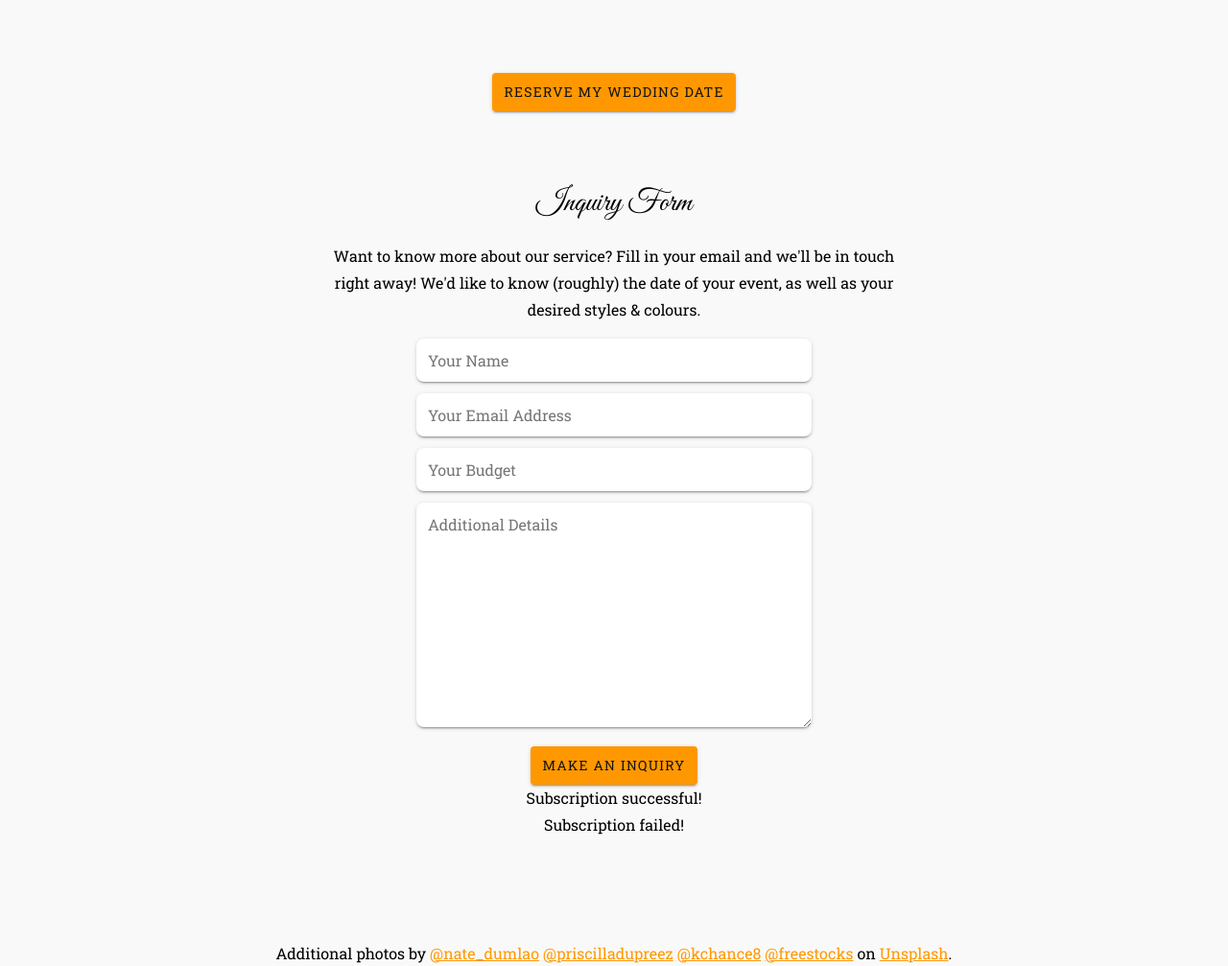
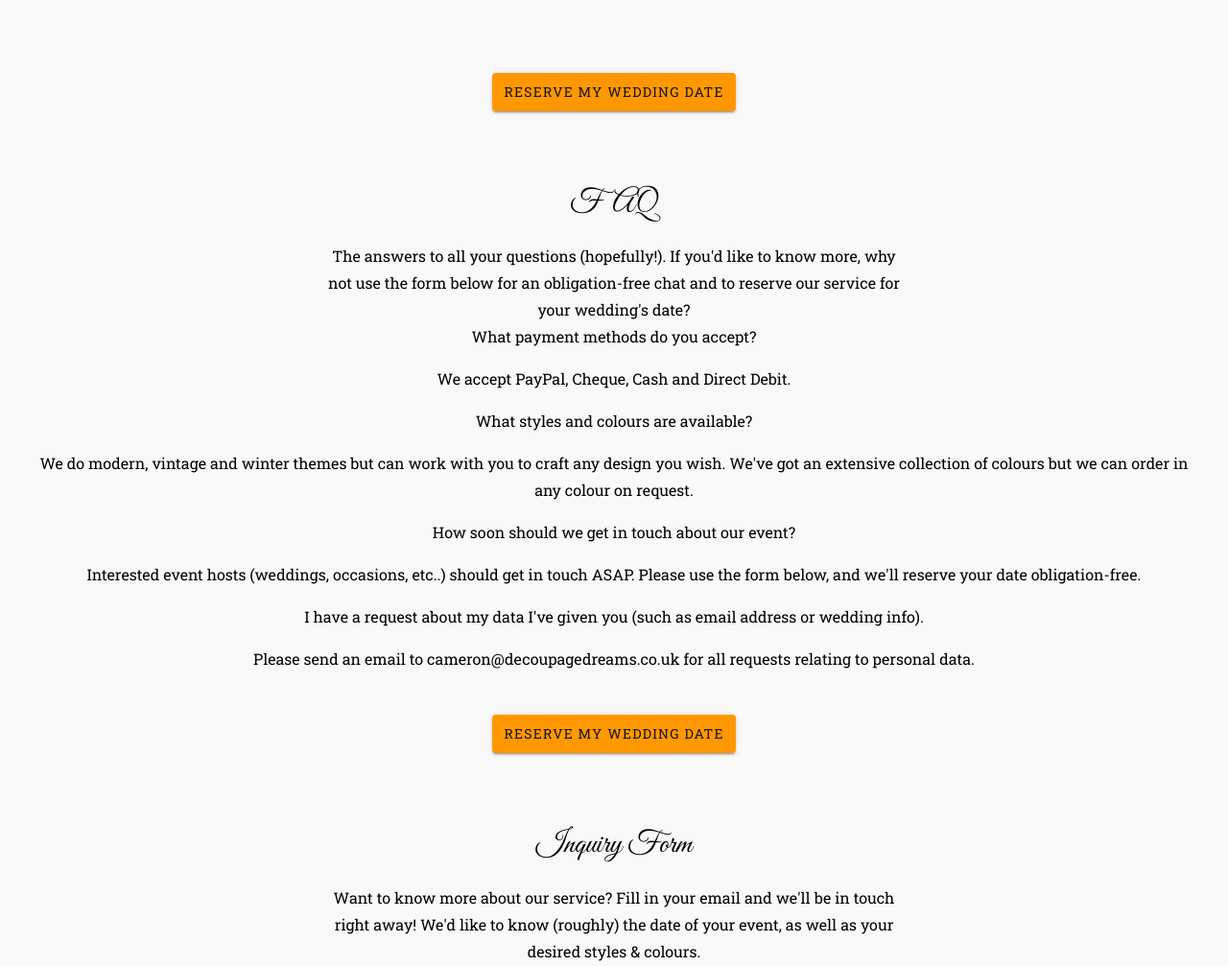
Before and after one commit to GreenishBlue/decoupagedreams.co.uk, a Flask app: template templates/pages/amp_weddings.html in a window 1280 px wide. Shown: the part 2252-3259 px from the top of the page at 96% size. Run offline with Flask 2, Linux system fonts and the light colour scheme; the template is opened without the code that fills it, so the values that code supplies are empty; parts of the project's set-up code (start-up, migrations or seed data) failed here and were passed over; some libraries are stand-ins or nearby versions.

Commit message:
add faq to wedding landing page

```diff
--- a/templates/pages/amp_weddings.html
+++ b/templates/pages/amp_weddings.html
@@ -13,7 +13,32 @@
 
 {% set canonical_url = "https://www.decoupagedreams.co.uk/weddings" %}
 
+{# Set faqs array which will be rendered out in HTML and Microdata (for Google Search #}
+{# https://developers.google.com/search/docs/data-types/faqpage #}
+{% set faqs = {
+  "What payment methods do you accept?": "We accept PayPal, Cheque, Cash and Direct Debit.",
+  "What styles and colours are available?": "We do modern, vintage and winter themes but can work with you to craft any design you wish. We've got an extensive collection of colours but we can order in any colour on request.",
+  "How soon should we get in touch about our event?": "Interested event hosts (weddings, occasions, etc..) should get in touch ASAP. Please use the form below, and we'll reserve your date obligation-free.",
+  "I have a request about my data I've given you (such as email address or wedding info).": "Please send an email to cameron@decoupagedreams.co.uk for all requests relating to personal data.",
+} %}
+
+{% block head %}
+<script type="application/ld+json">
+{
+  "@context": "https://schema.org",
+  "@type": "FAQPage",
+  "mainEntity": [{% for question, answer in faqs.items() %}{"@type": "Question",
+    "name": "{{ question }}",
+    "acceptedAnswer": {
+      "@type": "Answer",
+      "text":"{{ answer }}"}
+    }{% if loop.index != faqs | length %},{% endif %}{% endfor %}]
+  }
+</script>
+{% endblock %}
+
 {% block amp_scripts %}
+<script async custom-element="amp-accordion" src="https://cdn.ampproject.org/v0/amp-accordion-0.1.js"></script>
 <script async custom-element="amp-form" src="https://cdn.ampproject.org/v0/amp-form-0.1.js"></script>
 <script async custom-element="amp-iframe" src="https://cdn.ampproject.org/v0/amp-iframe-0.1.js"></script>
 {% endblock %}
@@ -154,6 +179,28 @@
 {% include 'includes/amp_section_googlemap.html' %}
 <br><br>
 
+
+<section id="fold-faq" class="container">
+  <h2 class="typography-fancy">FAQ</h2>
+  <div class="typography-caption">The answers to all your questions (hopefully!). If you'd
+    like to know more, why not use the form below for an obligation-free chat and to reserve
+    our service for your wedding's date?</div>
+  <amp-accordion disable-session-states>
+    {% for question, answer in faqs.items() %}
+    <section>
+      <header>{{ question }}</header>
+      <p>{{ answer }}</p>
+    </section>
+    {% endfor %}
+  </amp-accordion>
+  <div style="clear: both"></div>
+  <br>
+  <a href="{{ cta_href }}">
+    <button class="primary">{{ cta_text }}</button>
+  </a>
+</section>
+<br><br>
+
 <div id="inquiry-form">
   {% include 'includes/amp_section_form_inquiry.html' %}
 </div>
```
